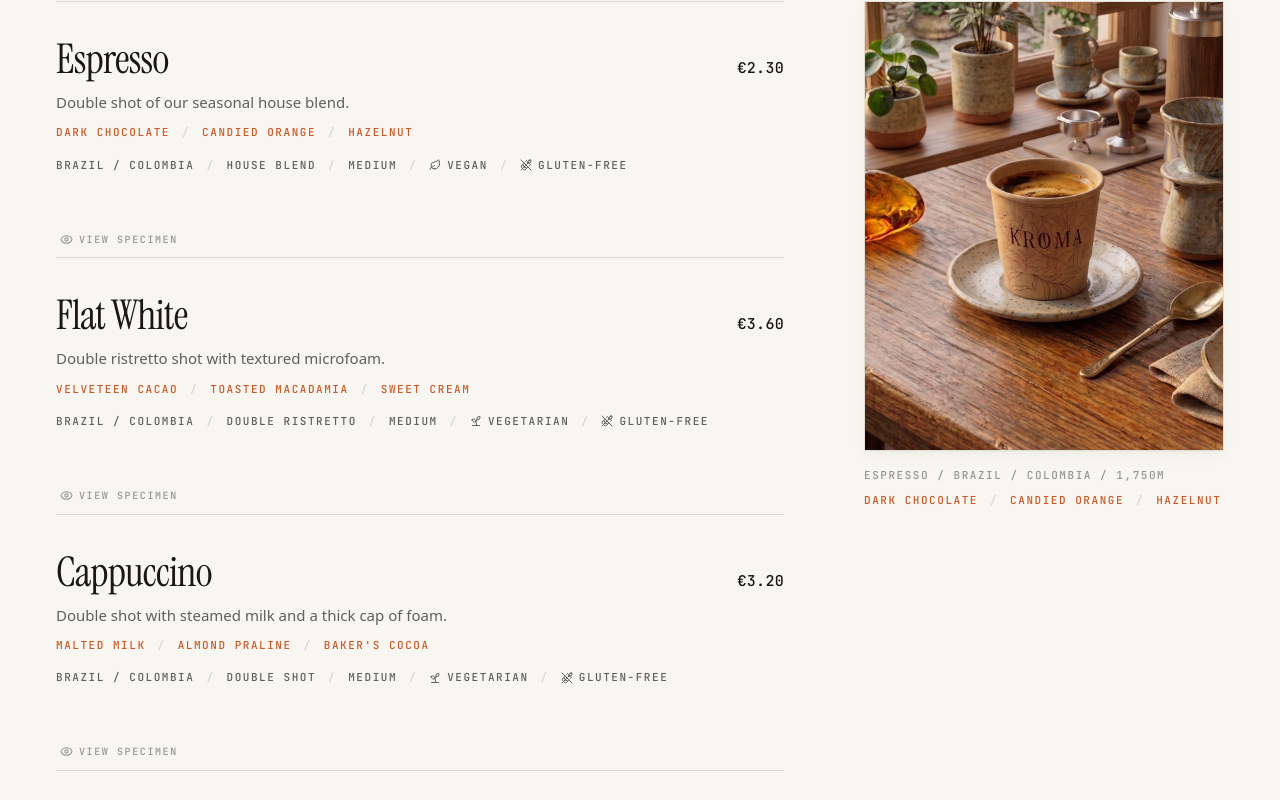
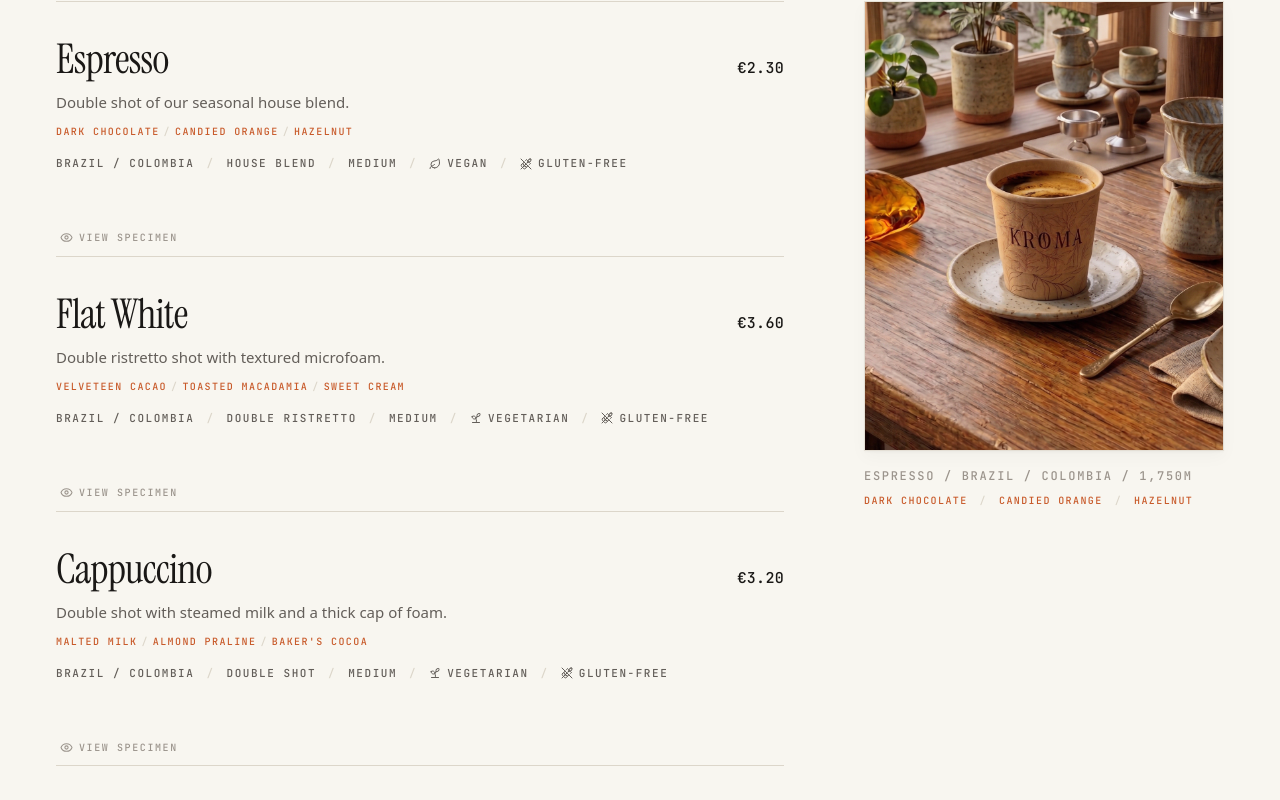
Before and after one commit to JustTunya/kroma, a Next.js app: page / in a window 1280 px wide. Shown: the part 1000-1800 px from the top of the page. Built offline with nearby package versions, Linux system fonts and the light colour scheme; no server answers; the database is empty.

Commit message:
feat(storefront): update typography for tasting notes and preview display for improved readability

```diff
--- a/components/storefront/MenuList.tsx
+++ b/components/storefront/MenuList.tsx
@@ -67,14 +67,15 @@ export function MenuList({ items, onAdd, onOpenSpecimen }: MenuListProps) {
             </AnimatePresence>
           </div>
 
-          <p className="mt-4 font-mono text-[11px] font-medium tracking-[0.14em] text-text-tertiary uppercase">
+
+          <p className="mt-4 font-mono text-[12px] font-medium tracking-[0.14em] text-text-tertiary uppercase">
             {preview.name}
             {preview.origin && ` / ${preview.origin}`}
             {preview.elevation && ` / ${preview.elevation}`}
           </p>
 
           {preview.tasting_notes && preview.tasting_notes.length > 0 && (
-            <p className="mt-2 flex flex-wrap items-center gap-x-3 gap-y-1 font-mono text-[11px] font-medium tracking-[0.14em] text-accent-primary uppercase">
+            <p className="mt-2 flex flex-wrap items-center gap-x-3 gap-y-1 font-mono text-[10px] font-medium tracking-[0.14em] text-accent-primary uppercase">
               {preview.tasting_notes.map((note, index) => (
                 <span key={note} className="flex items-center gap-3">
                   {index > 0 && (
--- a/components/storefront/MenuRow.tsx
+++ b/components/storefront/MenuRow.tsx
@@ -118,12 +118,12 @@ export function MenuRow({ item, onAdd, onPreview, onOpenSpecimen }: MenuRowProps
               variants={{ hover: { x: 10 } }}
               transition={spring}
               className={cn(
-                "mt-2.5 flex flex-wrap items-center gap-x-3 gap-y-1 font-mono text-[11px] font-medium tracking-[0.14em] uppercase",
+                "mt-2.5 flex flex-wrap items-center gap-x-1 gap-y-1 font-mono text-[10px] font-medium tracking-[0.14em] uppercase",
                 soldOut ? "text-text-tertiary" : "text-accent-primary",
               )}
             >
               {item.tasting_notes.map((note, index) => (
-                <span key={note} className="flex items-center gap-3">
+                <span key={note} className="flex items-center gap-1">
                   {index > 0 && (
                     <span aria-hidden className="text-hairline">
                       /
```
Also changed, not shown: 1 other file (tests, documents, lock files or other folders).
